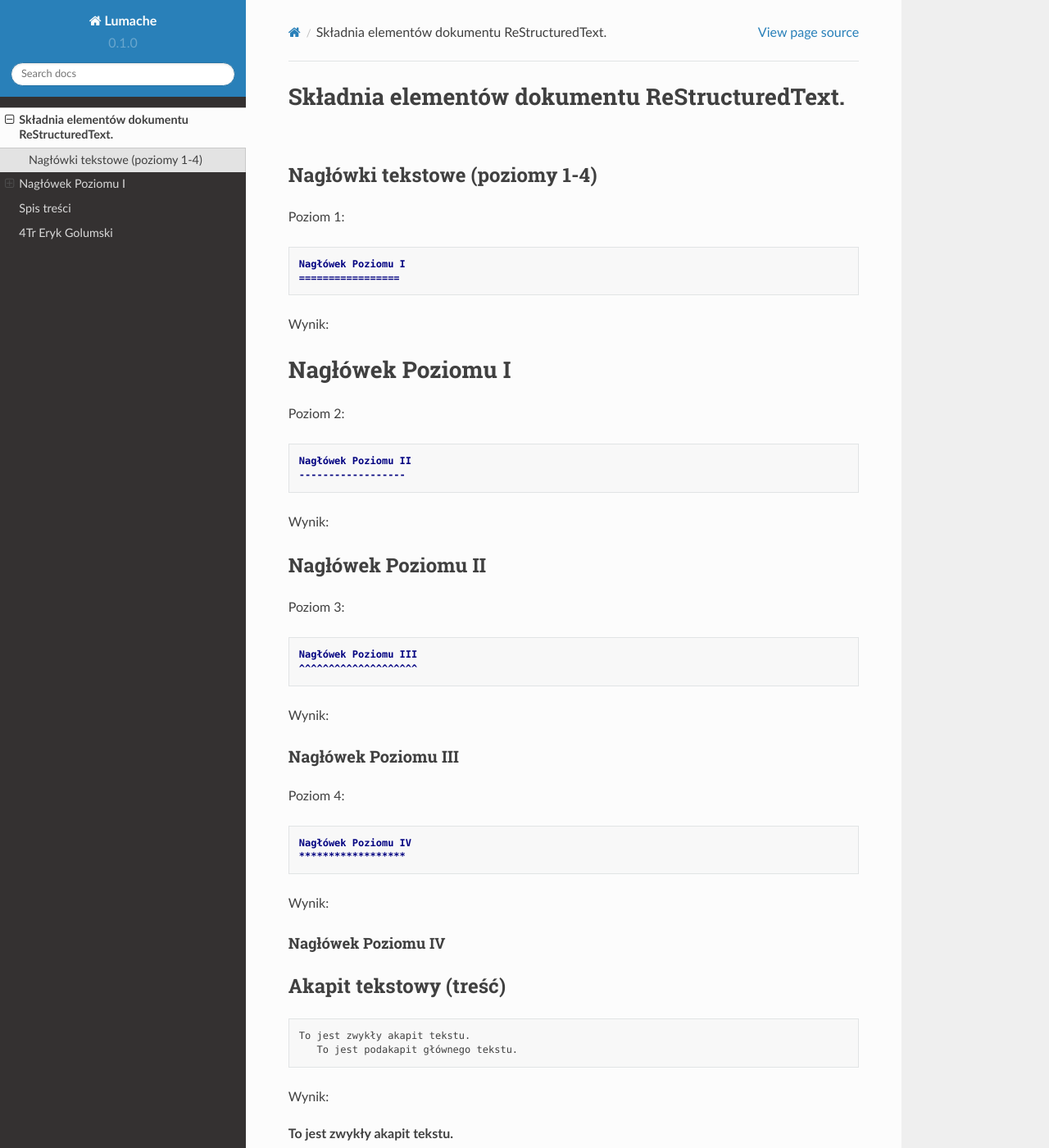
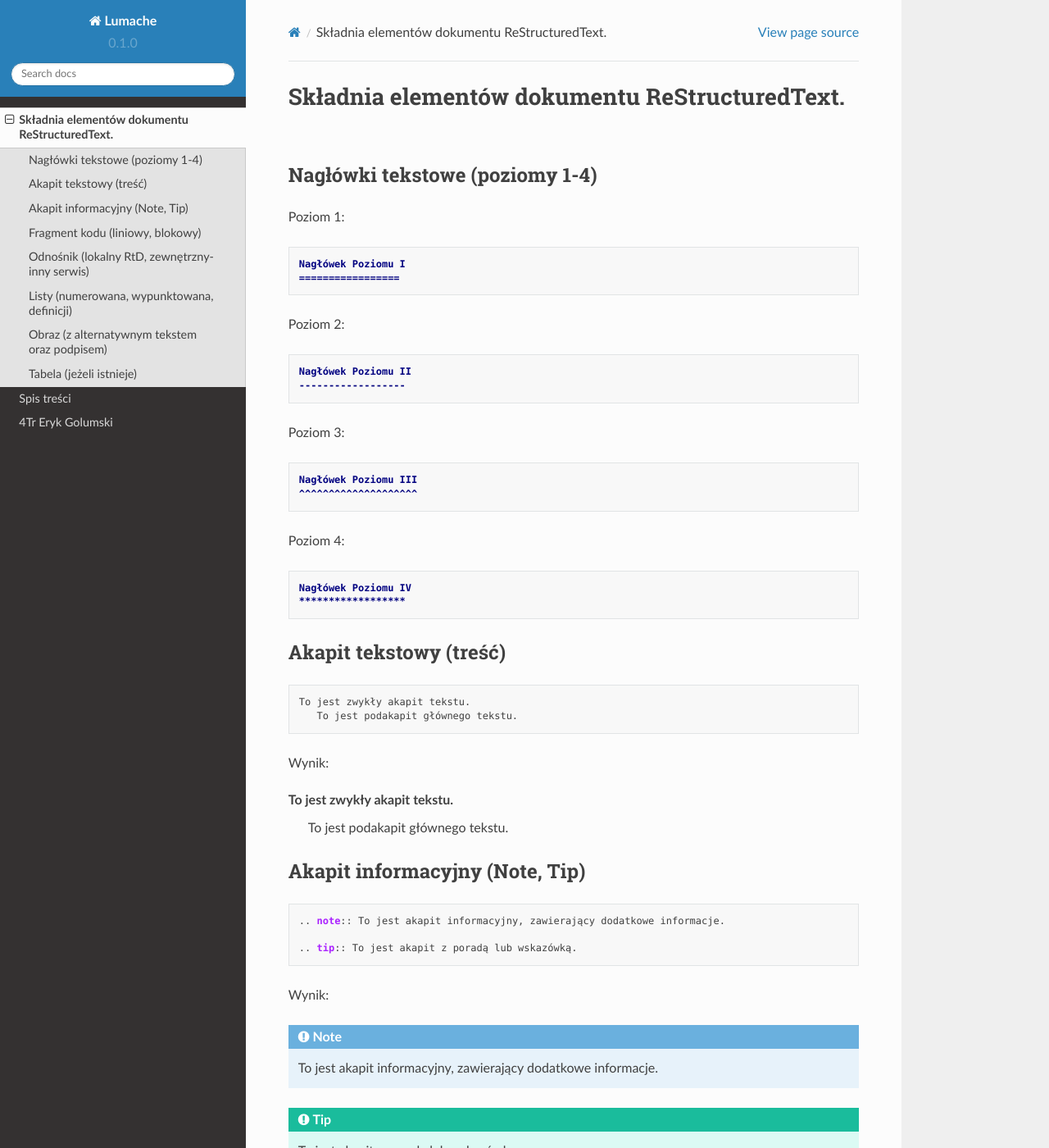
Before and after one commit to ErykGolumski2004/zse-4tr-eg-rtd, a Sphinx documentation site: the page built from docs/source/restructuredtext.rst, in a window 1280 px wide and 1400 px high. Shown: the whole window at 82% size. Built offline with Sphinx 7.4.7 and the Read the Docs theme 2.0.0, drawn with Linux system fonts in a browser that asks for light colours.

Commit message:
Update restructuredtext.rst

```diff
--- a/docs/source/restructuredtext.rst
+++ b/docs/source/restructuredtext.rst
@@ -11,22 +11,12 @@
    Nagłówek Poziomu I
    =================
 
-Wynik:
-
-Nagłówek Poziomu I
-=================
-
 Poziom 2:
 
 .. code-block:: rst
 
    Nagłówek Poziomu II
    ------------------
-
-Wynik:
-
-Nagłówek Poziomu II
-------------------
 
 Poziom 3:
 
@@ -35,22 +25,12 @@
    Nagłówek Poziomu III
    ^^^^^^^^^^^^^^^^^^^^
 
-Wynik:
-
-Nagłówek Poziomu III
-^^^^^^^^^^^^^^^^^^^^
-
 Poziom 4:
 
 .. code-block:: rst
 
    Nagłówek Poziomu IV
    ******************
-
-Wynik:
-
-Nagłówek Poziomu IV
-******************
 
 Akapit tekstowy (treść)
 -----------------------
```
